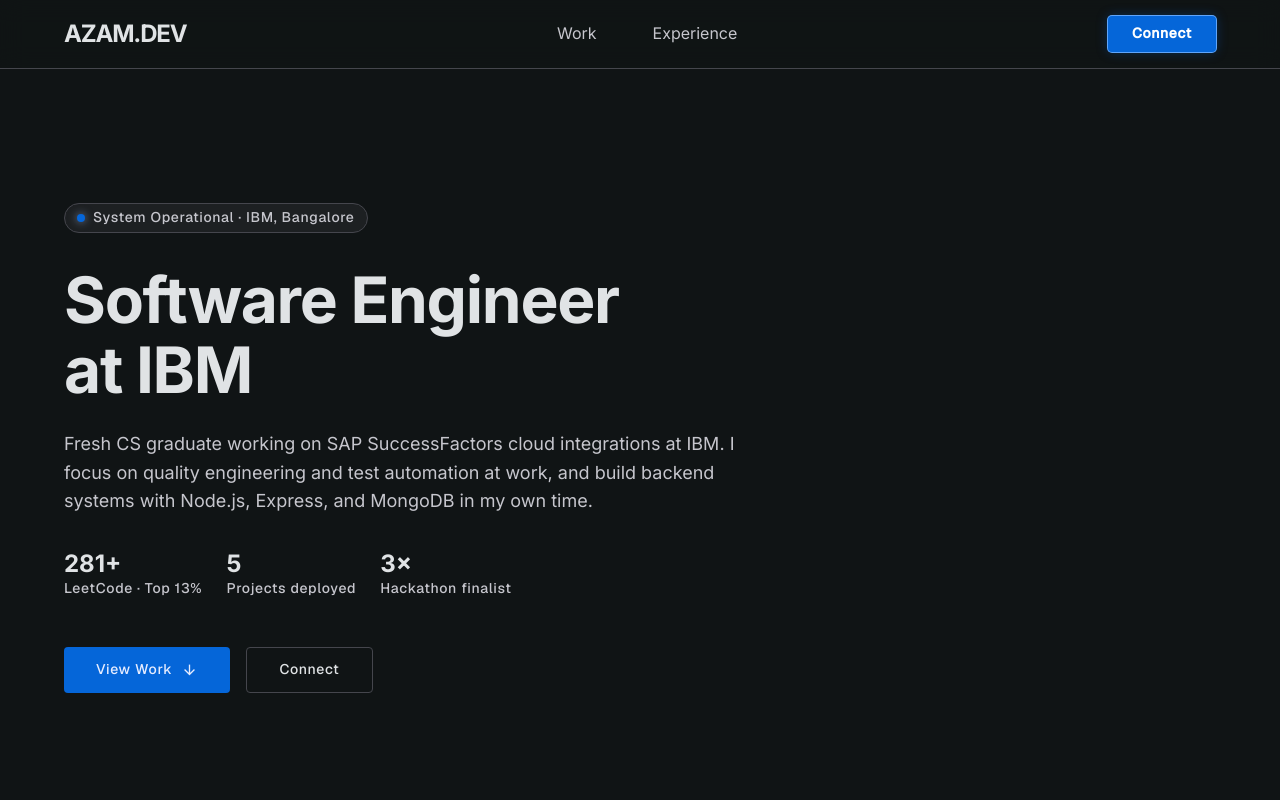
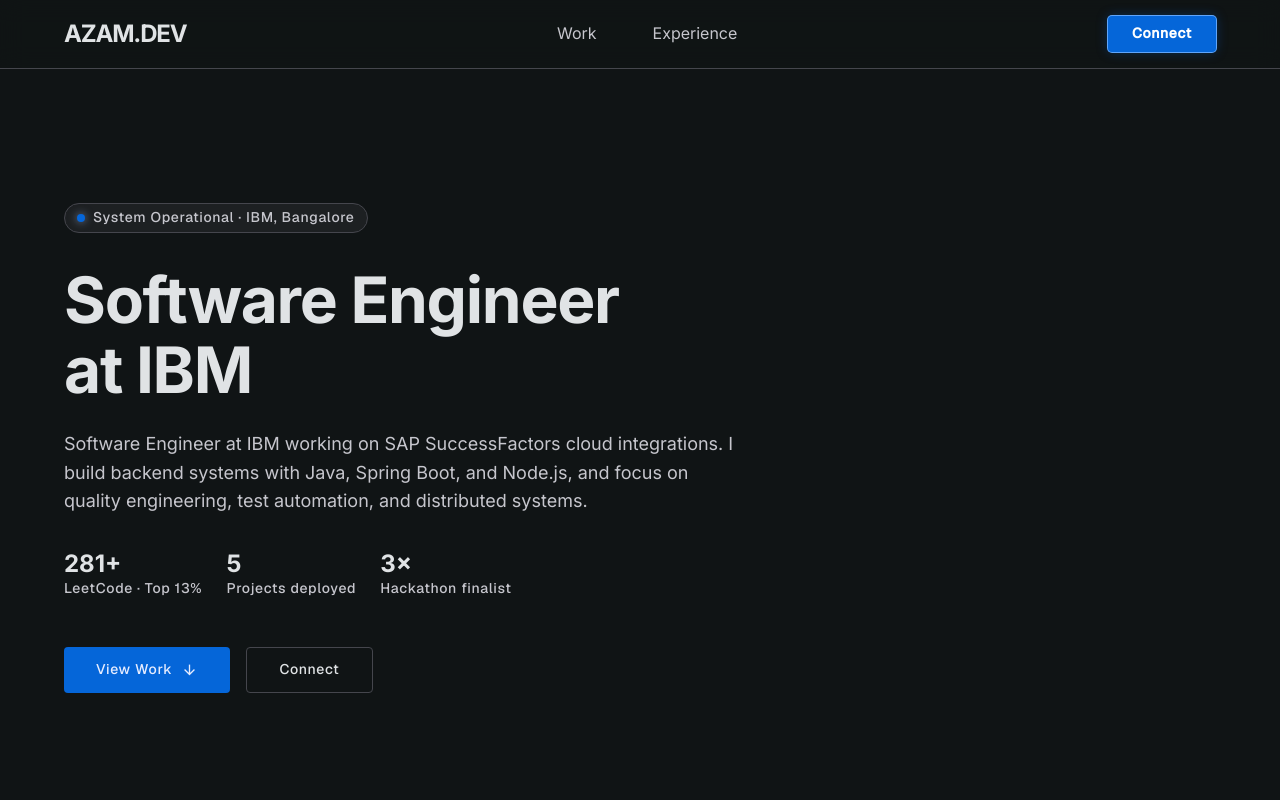
Before and after one commit to azammustafa66/portfolio-website, a Nuxt app: page / in a window 1280 px wide. Shown: the top 800 px of the page. Built offline with nearby package versions, Linux system fonts and the light colour scheme.

Commit message:
fix hero bio to reflect full IBM backend role

```diff
--- a/pages/index.vue
+++ b/pages/index.vue
@@ -13,9 +13,9 @@
       </h1>
 
       <p class="font-sans text-body-lg text-on-surface-variant max-w-2xl mb-8">
-        Fresh CS graduate working on SAP SuccessFactors cloud integrations at IBM.
-        I focus on quality engineering and test automation at work, and build backend
-        systems with Node.js, Express, and MongoDB in my own time.
+        Software Engineer at IBM working on SAP SuccessFactors cloud integrations.
+        I build backend systems with Java, Spring Boot, and Node.js, and focus on
+        quality engineering, test automation, and distributed systems.
       </p>
 
       <div class="flex flex-wrap gap-6 mb-12">
```
